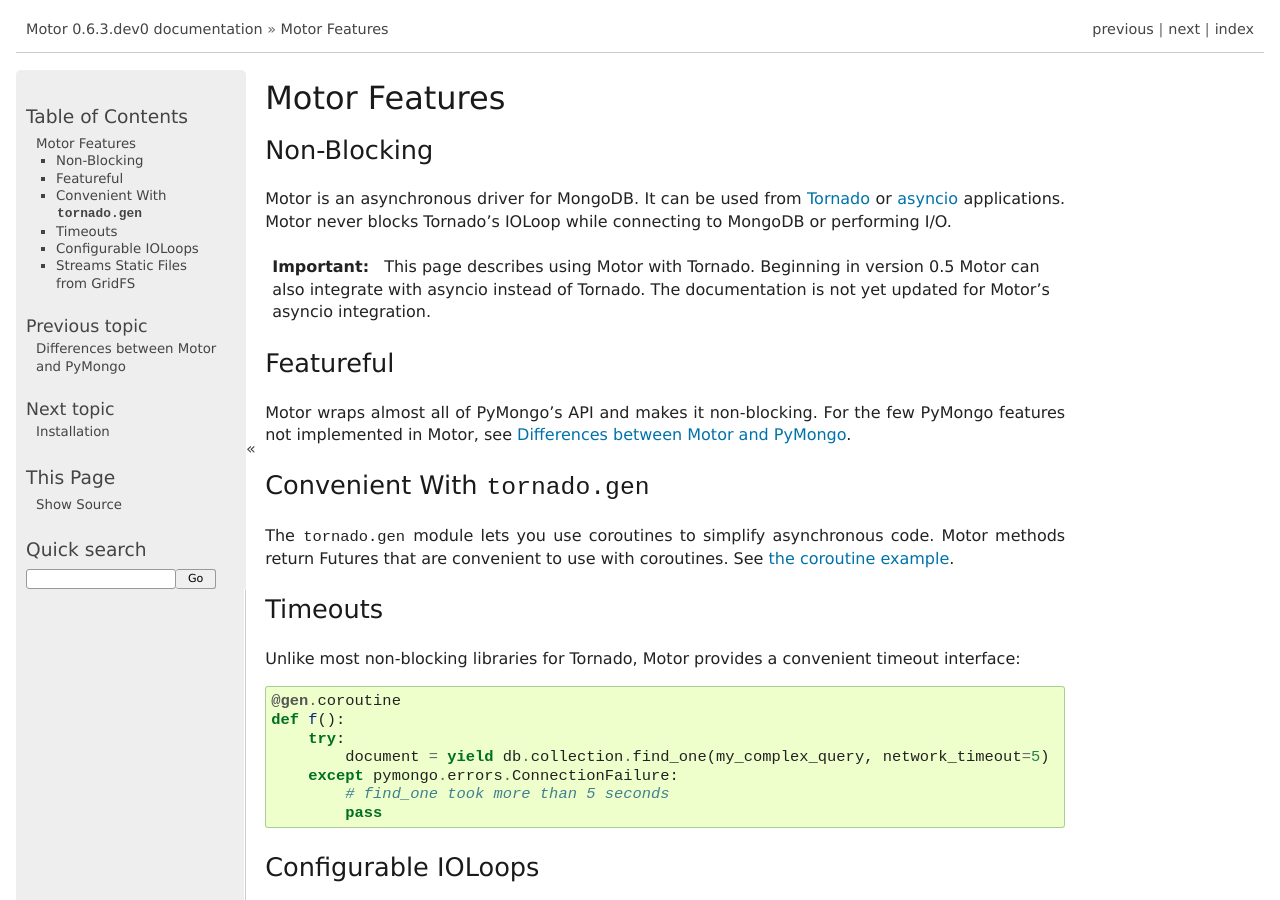
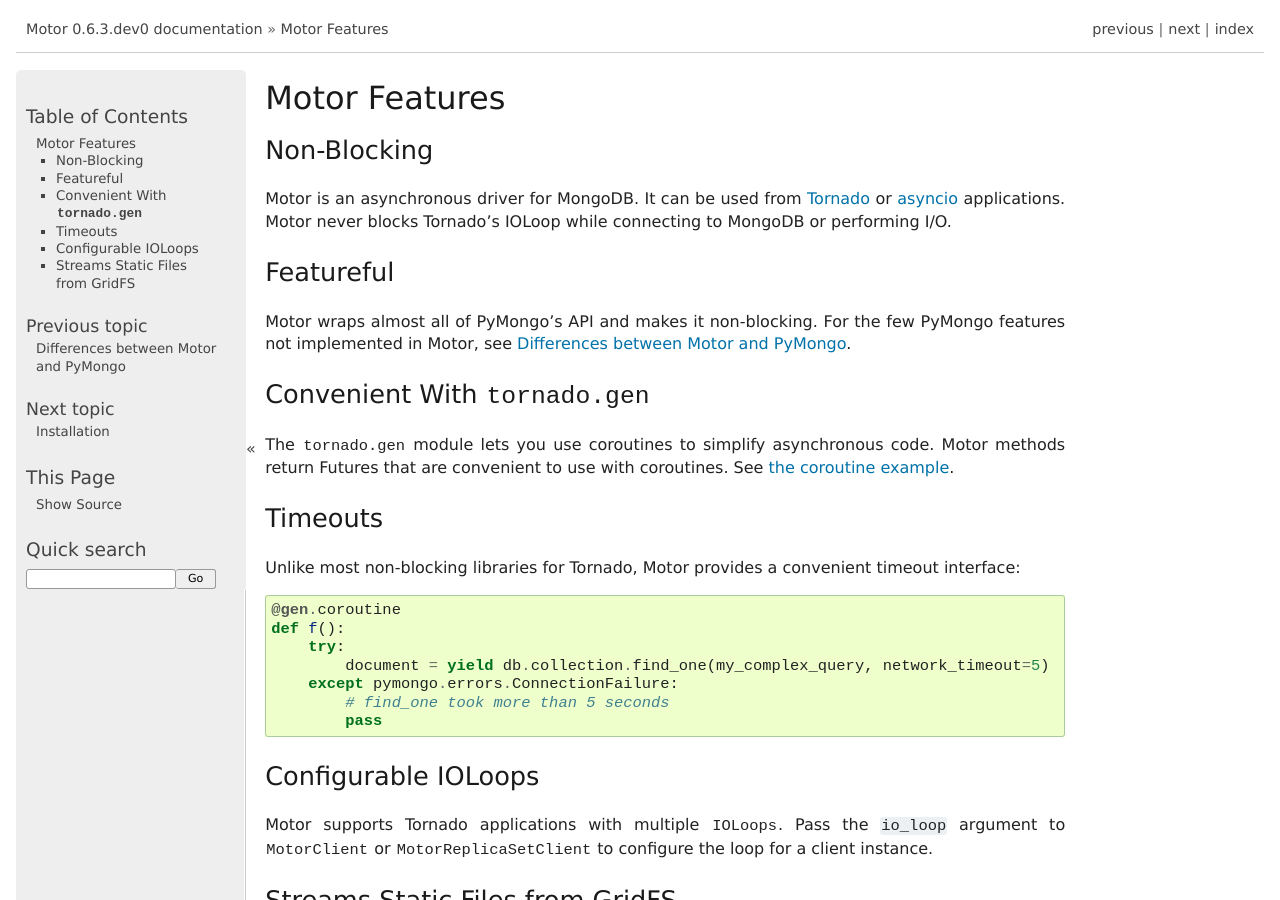
Before and after one commit to mongodb/motor, a Sphinx documentation site: the page built from doc/features.rst, in a window 1280 px wide and 900 px high. Built offline with Sphinx 7.4.7, drawn with Linux system fonts in a browser that asks for light colours; the version number is read from the project's files by our own code.

Commit message:
Remove silly warning from Features page.

```diff
--- a/doc/features.rst
+++ b/doc/features.rst
@@ -14,10 +14,6 @@
 .. _Tornado: http://tornadoweb.org/
 
 .. _asyncio: https://docs.python.org/3/library/asyncio.html
-
-.. important:: This page describes using Motor with Tornado. Beginning in
-  version 0.5 Motor can also integrate with asyncio instead of Tornado. The
-  documentation is not yet updated for Motor's asyncio integration.
 
 Featureful
 ==========
```
